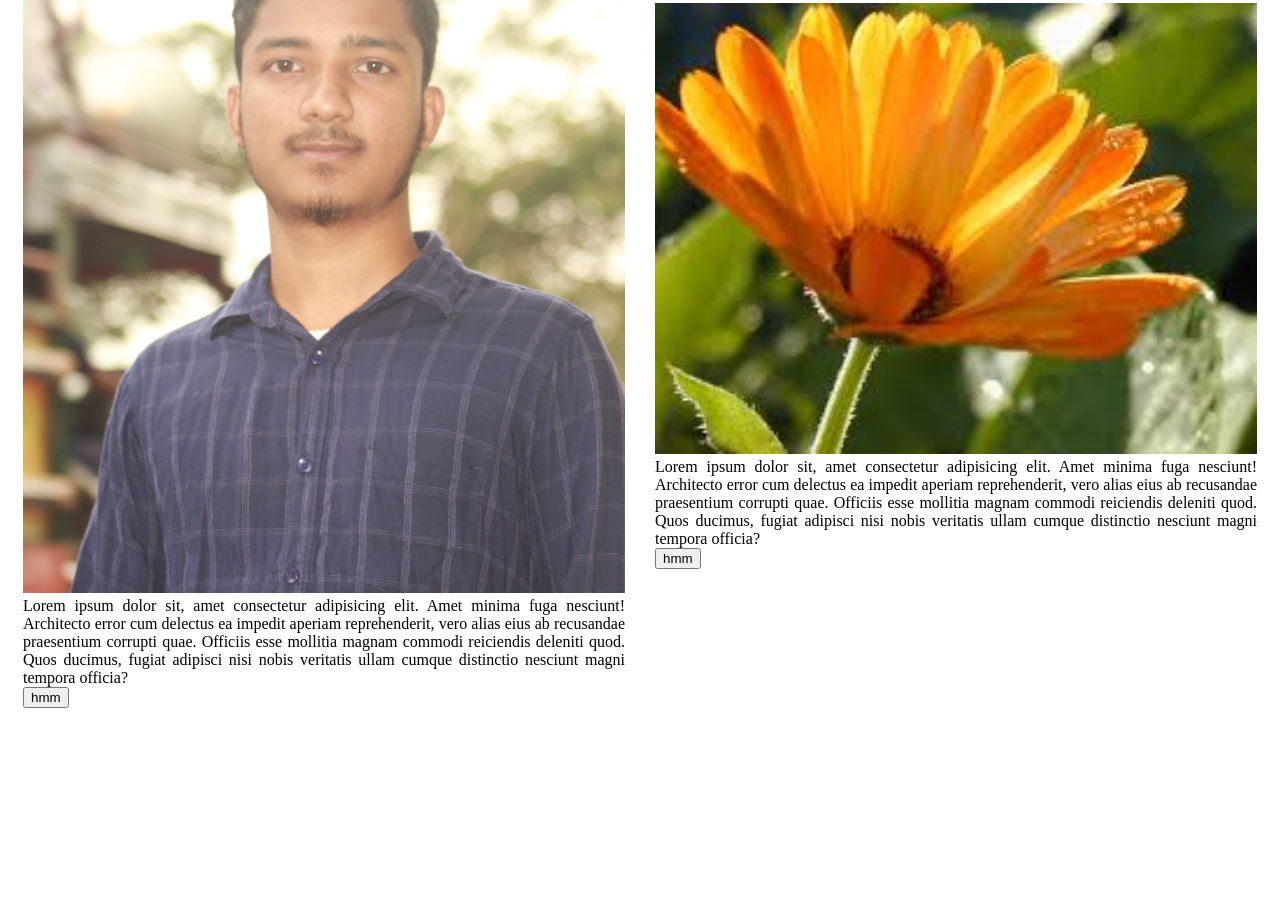
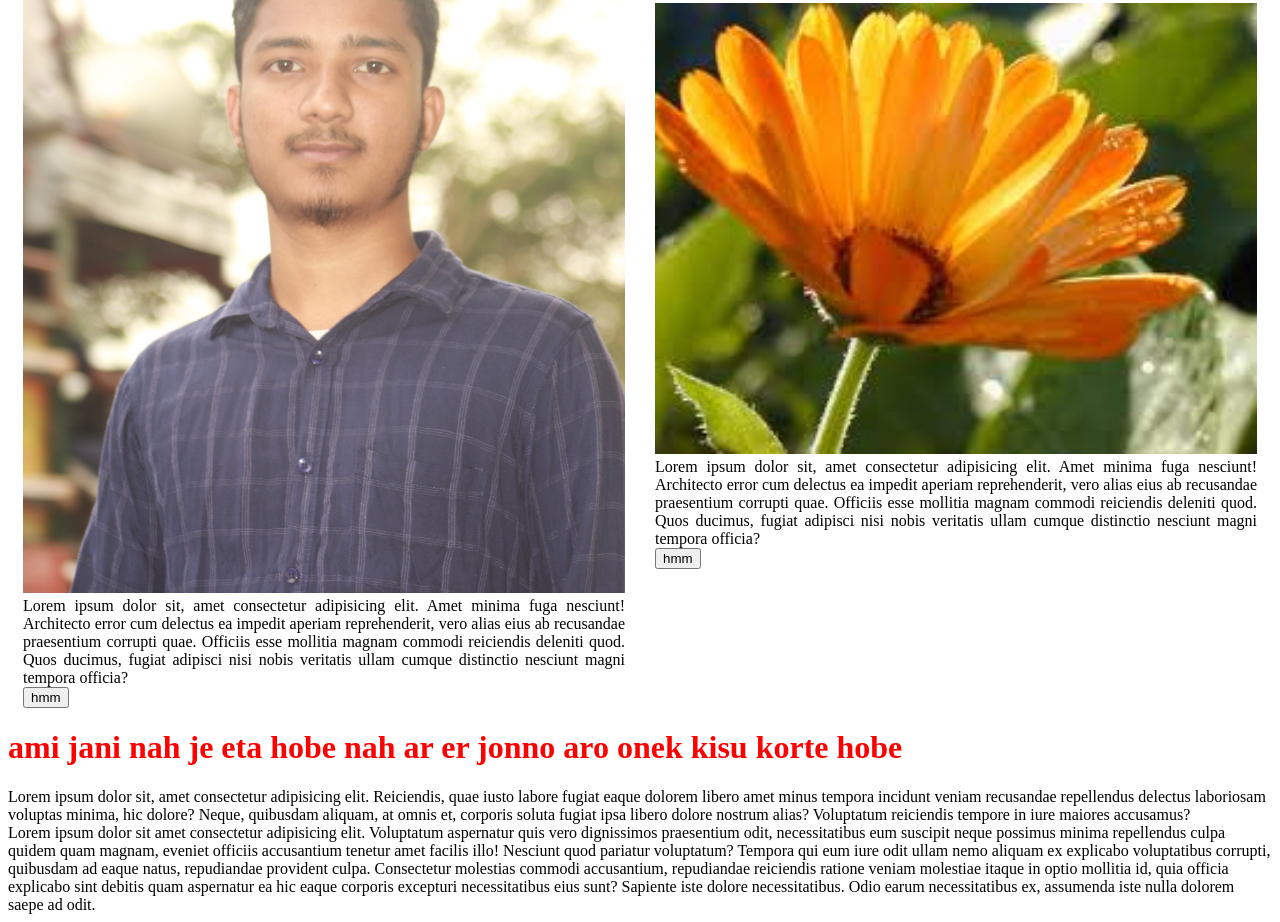
Before and after one commit to humayonitbd/module-3, a plain HTML site: page index.html in a window 1280 px wide. Shown: the part 5079-6001 px from the top of the page. Before the commit the page ends 5795 px from the top, so only its background shows below. Drawn offline with Linux system fonts and the light colour scheme.

Commit message:
ar parlam na

```diff
--- a/index.html
+++ b/index.html
@@ -42,5 +42,16 @@
 
     </div>
 
+
+    <div class="about">
+        <h1>ami jani nah je eta hobe nah ar er jonno aro onek kisu korte hobe</h1>
+        <p>Lorem ipsum dolor sit, amet consectetur adipisicing elit. Reiciendis, quae iusto labore fugiat eaque dolorem libero amet minus tempora incidunt veniam recusandae repellendus delectus laboriosam voluptas minima, hic dolore? Neque, quibusdam aliquam, at omnis et, corporis soluta fugiat ipsa libero dolore nostrum alias? Voluptatum reiciendis tempore in iure maiores accusamus?</p>
+        <p>Lorem ipsum dolor sit amet consectetur adipisicing elit. Voluptatum aspernatur quis vero dignissimos praesentium odit, necessitatibus eum suscipit neque possimus minima repellendus culpa quidem quam magnam, eveniet officiis accusantium tenetur amet facilis illo! Nesciunt quod pariatur voluptatum? Tempora qui eum iure odit ullam nemo aliquam ex explicabo voluptatibus corrupti, quibusdam ad eaque natus, repudiandae provident culpa. Consectetur molestias commodi accusantium, repudiandae reiciendis ratione veniam molestiae itaque in optio mollitia id, quia officia explicabo sint debitis quam aspernatur ea hic eaque corporis excepturi necessitatibus eius sunt? Sapiente iste dolore necessitatibus. Odio earum necessitatibus ex, assumenda iste nulla dolorem saepe ad odit.</p>
+    </div>
+
+
+
+
+
 </body>
 </html>
```
